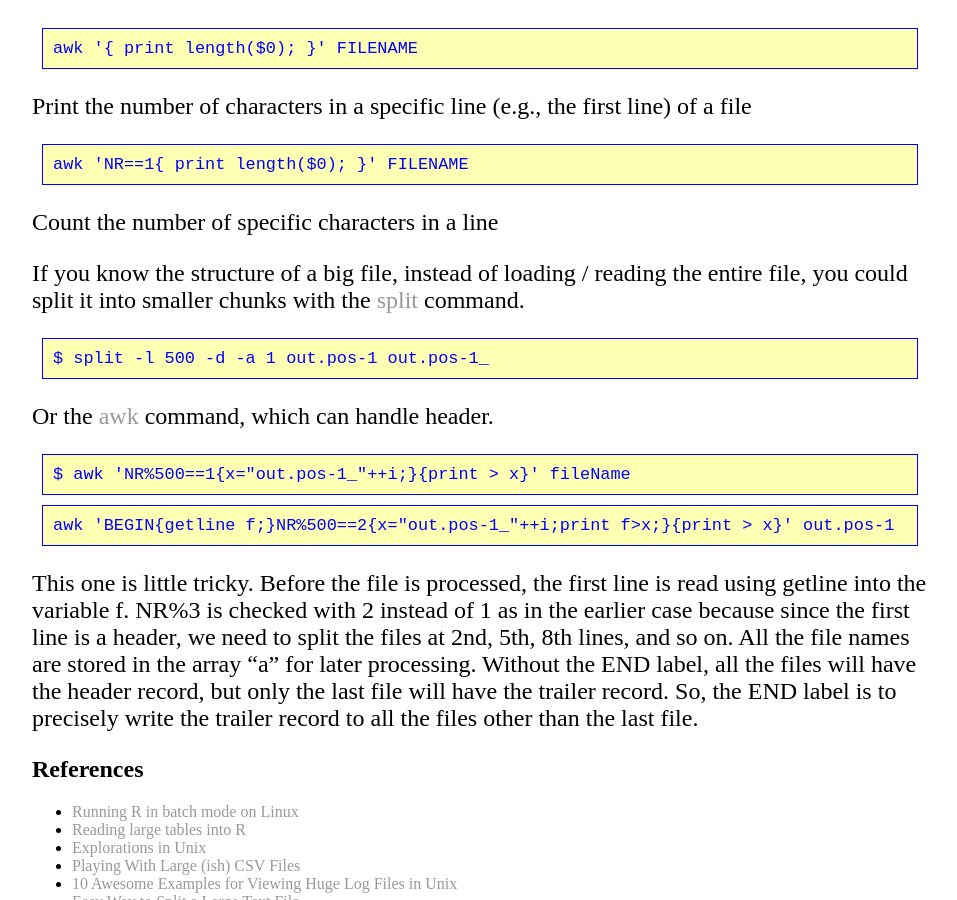
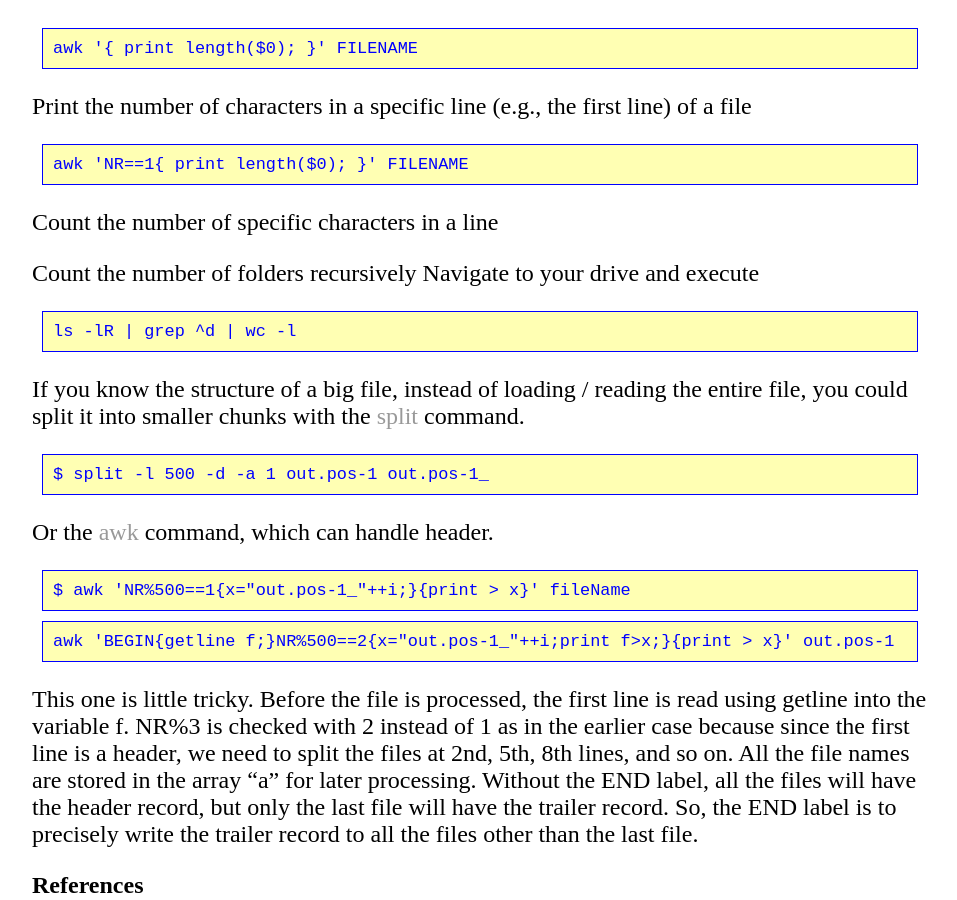
Before and after one commit to lybird300/lybird300.github.io, a Jekyll site: the page built from _posts/2015-05-01-inspect-big-file.md, in a window 1280 px wide and 900 px high, scrolled down 2783 px. Shown: the whole window, without its empty margins (160-1117 px from the left). Built offline with Jekyll 4.4.1, drawn with Linux system fonts in a browser that asks for light colours.

Commit message:
Update 2015-05-01-inspect-big-file.md

```diff
--- a/_posts/2015-05-01-inspect-big-file.md
+++ b/_posts/2015-05-01-inspect-big-file.md
@@ -51,6 +51,9 @@ Print the number of characters in a specific line (e.g., the first line) of a fi
 <pre><code>awk 'NR==1{ print length($0); }' FILENAME</code></pre>
 Count the number of specific characters in a line
 
+Count the number of folders recursively
+Navigate to your drive and execute
+<pre><code>ls -lR | grep ^d | wc -l</code></pre>
 
 If you know the structure of a big file, instead of loading / reading the entire file, you could split it into smaller chunks with the <a href="http://www.theunixschool.com/2012/10/10-examples-of-split-command-in-unix.html">split</a> command.
 <pre><code>$ split -l 500 -d -a 1 out.pos-1 out.pos-1_</code></pre>
```
